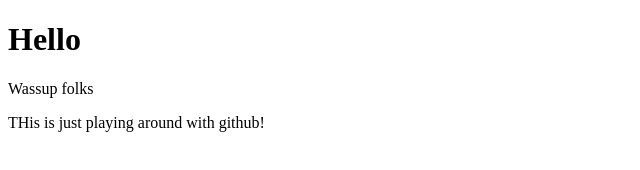
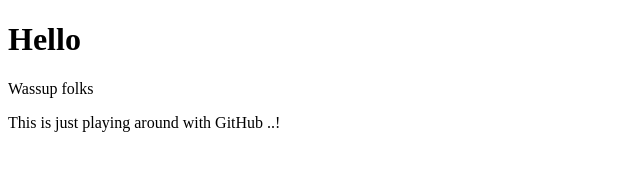
Before and after one commit to Ignotus-21/Experimentation, a plain HTML site: page index.html in a window 1280 px wide. Shown: the full height of the page, 0-640 px from the left. Drawn offline with Linux system fonts and the light colour scheme.

Commit message:
Update index.html

```diff
--- a/index.html
+++ b/index.html
@@ -9,6 +9,6 @@
 <body>
     <h1>Hello</h1>
     Wassup folks
-    <p>THis is just playing around with github!</p>
+    <p>This is just playing around with GitHub ..!</p>
 </body>
 </html>
```
